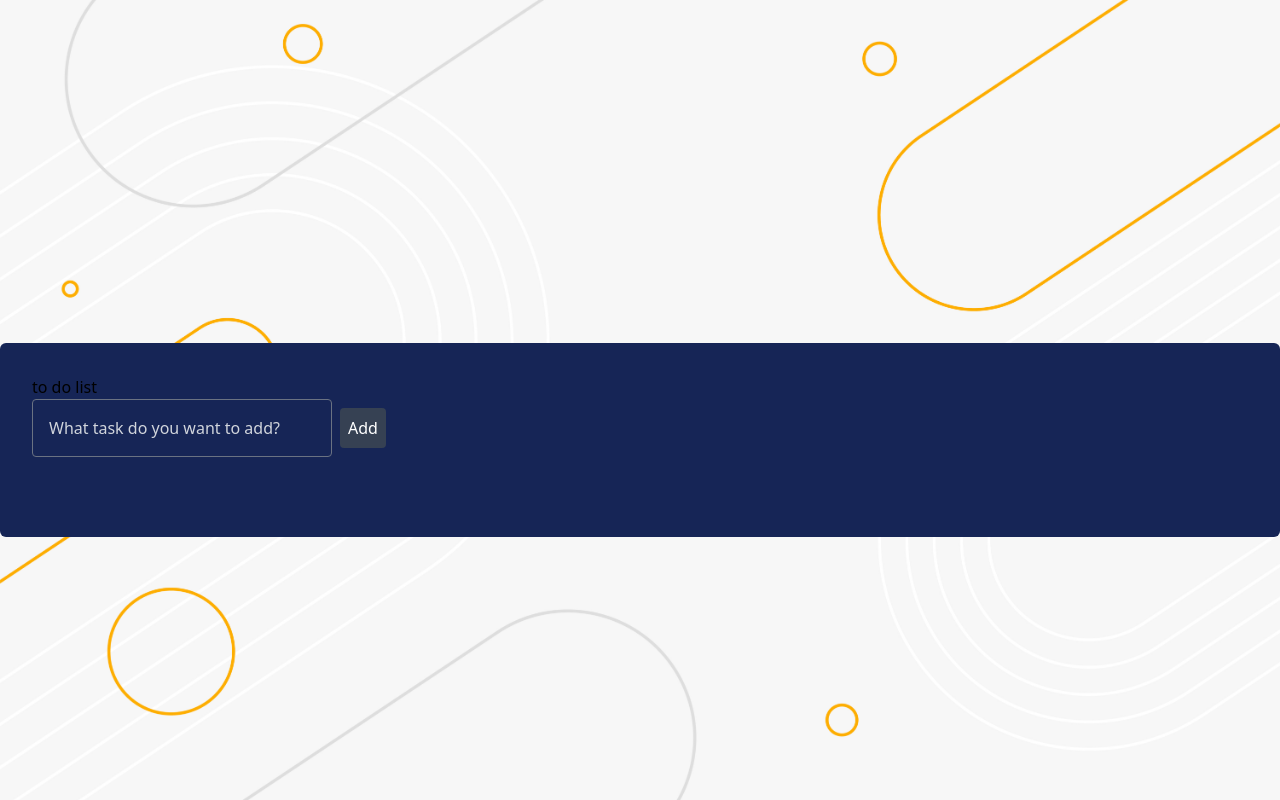
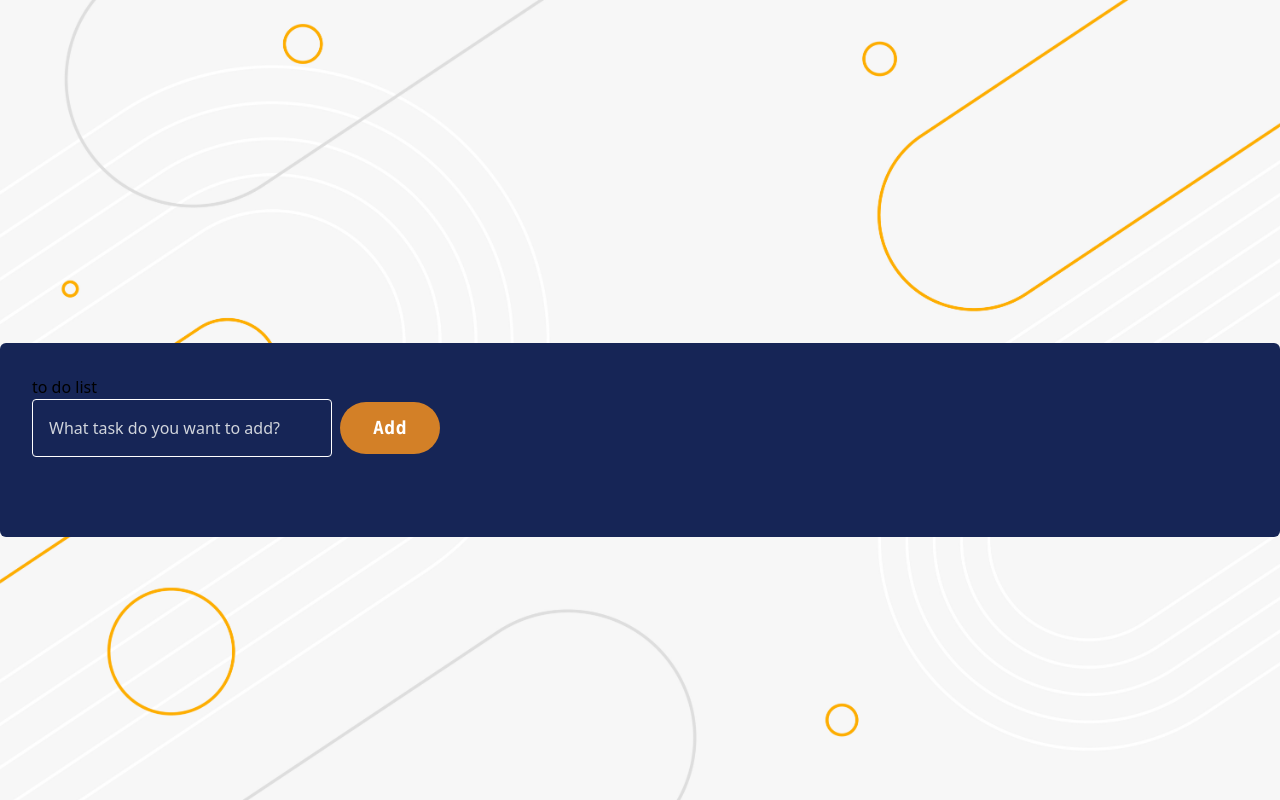
Before and after one commit to Daniel1000c/TaskifyApp, a React (Vite) app: page / in a window 1280 px wide. Built offline with nearby package versions, Linux system fonts and the light colour scheme.

Commit message:
add prevent default submit function and add collect user input function

```diff
--- a/src/components/ListForm.jsx
+++ b/src/components/ListForm.jsx
@@ -1,14 +1,29 @@
-import React from 'react'
+import React, { useState } from 'react'
 
-const ListForm = () => {
+const ListForm = ({createTodo}) => {
+    const [value, setValue] = useState('')
+
+    {/*Create form submit function */}
+    const formSubmit = e => {
+        //Prevent form default form submission
+        e.preventDefault()
+
+        createTodo(value)
+
+        setValue('')
+    }
+
     return (
-        <form className='mb-4  font-primary w-full'>
-            <input type="text" className='outline-none bg-transparent border border-gray-500 p-4 w-[300px]
+        <form className='mb-4  font-primary w-full' onSubmit={formSubmit}>
+
+            {/*Add text form input */}
+            <input type="text" className='outline-none bg-transparent border border-white-500 p-4 w-[300px]
             text-white mb-8 rounded placeholder:text-gray-300'
-            placeholder='What task do you want to add?'/>
+            placeholder='What task do you want to add?' onChange={(e) => setValue(e.target.value)} value={value} name='task' id='task'/>
 
-            <button className='bg-gray-700 border-none p-2
-            text-white cursor-pointer rounded ml-2'>Add</button>
+
+            {/*Create add button */}
+            <button className='bg-[#D38027] inline-block border-none font-bold font-mono text-lg tracking-wide text-white cursor-pointer rounded-full ml-2 w-[100px] p-3'>Add</button>
         </form>
     )
 }
```
